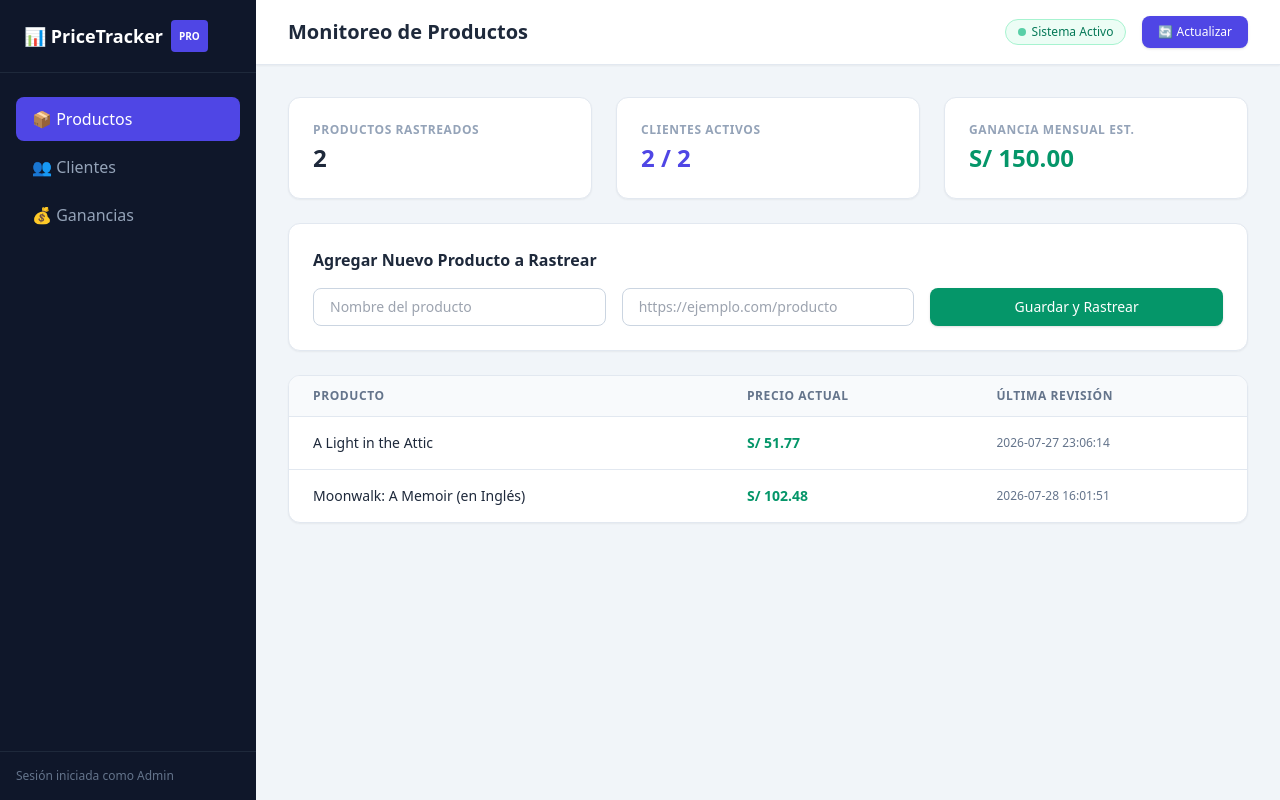
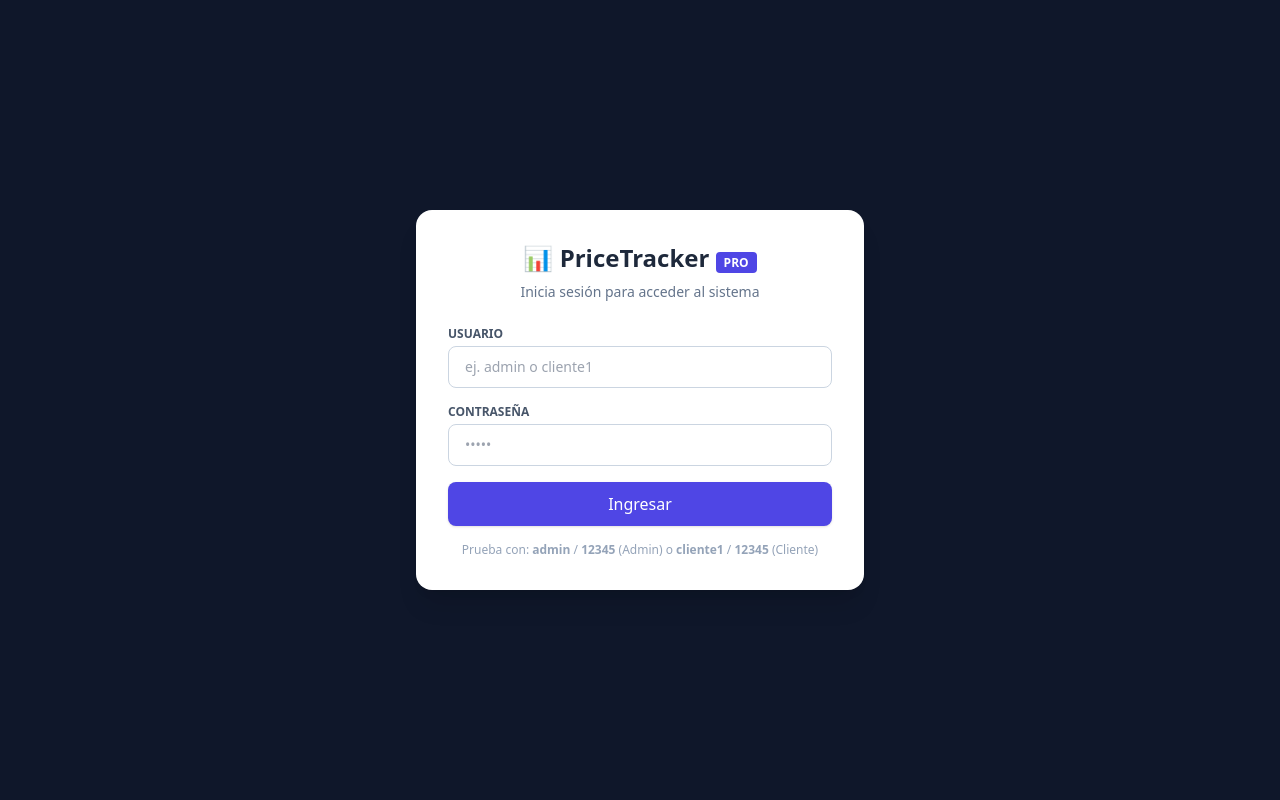
Before and after one commit to RoggerYanez/price-tracker-saas, a FastAPI app: page / in a window 1280 px wide. Run offline with FastAPI, Linux system fonts and the light colour scheme; data comes from the database, SQL or seed files in the repository; both versions use the stored data as it was after the commit; some libraries are stand-ins or nearby versions.

Commit message:
Sistema de login y control de roles admin y cliente

```diff
--- a/main.py
+++ b/main.py
@@ -1,26 +1,41 @@
-from fastapi import FastAPI, Request
+from fastapi import FastAPI, Request, HTTPException
 from fastapi.responses import HTMLResponse
 from fastapi.templating import Jinja2Templates
 from pydantic import BaseModel
 import sqlite3
 
-app = FastAPI(title="SaaS Monitoreo de Precios")
-
+app = FastAPI(title="SaaS Monitoreo de Precios con Seguridad")
 templates = Jinja2Templates(directory="templates")
 
 def obtener_conexion():
     return sqlite3.connect("monitoreo.db")
 
-# Estructura de datos para recibir el producto desde el formulario web
 class NuevoProducto(BaseModel):
     nombre: str
     url: str
+
+class LoginData(BaseModel):
+    username: str
+    password: str
 
 @app.get("/", response_class=HTMLResponse)
 def home(request: Request):
     return templates.TemplateResponse(request, "index.html")
 
-# API para obtener la lista de productos monitoreados y sus últimos precios
+# NUEVO: Endpoint para autenticar usuarios y retornar su rol
+@app.post("/api/login")
+def login(data: LoginData):
+    conexion = obtener_conexion()
+    cursor = conexion.cursor()
+    cursor.execute("SELECT rol FROM usuarios WHERE username = ? AND password = ?", (data.username, data.password))
+    usuario = cursor.fetchone()
+    conexion.close()
+
+    if not usuario:
+        raise HTTPException(status_code=400, detail="Usuario o contraseña incorrectos")
+
+    return {"mensaje": "Login exitoso", "rol": usuario[0], "username": data.username}
+
 @app.get("/api/productos")
 def listar_productos():
     conexion = obtener_conexion()
@@ -40,7 +55,6 @@ def listar_productos():
     productos = [{"id": f[0], "producto": f[1], "precio": f[2], "fecha": f[3]} for f in filas]
     return productos
 
-# NUEVA API: Permite registrar un producto y su URL dinámicamente desde el panel
 @app.post("/api/agregar-producto")
 def agregar_producto(item: NuevoProducto):
     conexion = obtener_conexion()
--- a/templates/index.html
+++ b/templates/index.html
@@ -6,34 +6,61 @@
     <title>PriceTracker | SaaS Dashboard</title>
     <script src="https://cdn.tailwindcss.com"></script>
 </head>
-<body class="bg-slate-100 font-sans text-slate-900 flex h-screen overflow-hidden">
+<body class="bg-slate-100 font-sans text-slate-900 h-screen overflow-hidden">
 
+    <!-- PANTALLA DE LOGIN -->
+    <div id="pantalla-login" class="flex items-center justify-center h-full bg-slate-900">
+        <div class="bg-white p-8 rounded-2xl shadow-xl w-full max-w-md">
+            <h2 class="text-2xl font-bold text-slate-800 text-center mb-2">📊 PriceTracker <span class="text-xs bg-indigo-600 px-2 py-0.5 rounded text-white">PRO</span></h2>
+            <p class="text-sm text-slate-500 text-center mb-6">Inicia sesión para acceder al sistema</p>
+
+            <form onsubmit="realizarLogin(event)" class="space-y-4">
+                <div>
+                    <label class="block text-xs font-semibold text-slate-600 uppercase mb-1">Usuario</label>
+                    <input type="text" id="login-user" required placeholder="ej. admin o cliente1" class="w-full border border-slate-300 rounded-lg px-4 py-2.5 text-sm focus:outline-none focus:border-indigo-600">
+                </div>
+                <div>
+                    <label class="block text-xs font-semibold text-slate-600 uppercase mb-1">Contraseña</label>
+                    <input type="password" id="login-pass" required placeholder="•••••" class="w-full border border-slate-300 rounded-lg px-4 py-2.5 text-sm focus:outline-none focus:border-indigo-600">
+                </div>
+                <button type="submit" class="w-full bg-indigo-600 hover:bg-indigo-700 text-white font-medium py-2.5 rounded-lg transition shadow">Ingresar</button>
+            </form>
+            <div class="mt-4 text-xs text-slate-400 text-center">
+                Prueba con: <b>admin</b> / <b>12345</b> (Admin) o <b>cliente1</b> / <b>12345</b> (Cliente)
+            </div>
+        </div>
+    </div>
+
+    <!-- PANEL PRINCIPAL (Oculto hasta iniciar sesión) -->
+    <div id="panel-principal" class="hidden flex h-screen overflow-hidden">
         <!-- Sidebar Lateral -->
         <aside class="w-64 bg-slate-900 text-slate-300 flex flex-col justify-between hidden md:flex">
             <div>
                 <div class="px-6 py-5 border-b border-slate-800">
                     <h1 class="text-lg font-bold text-white flex items-center gap-2">
-                    📊 PriceTracker <span class="text-[10px] bg-indigo-600 px-2 py-0.5 rounded text-white">PRO</span>
+                        📊 PriceTracker <span class="text-[10px] bg-indigo-600 px-2 py-0.5 rounded text-white" id="badge-rol">PRO</span>
                     </h1>
                 </div>
                 <nav class="px-4 py-6 space-y-1">
                     <a href="#" onclick="cambiarVista('productos')" id="nav-productos" class="flex items-center gap-3 px-4 py-2.5 rounded-lg bg-indigo-600 text-white font-medium transition">
                         📦 Productos
                     </a>
-                <a href="#" onclick="cambiarVista('clientes')" id="nav-clientes" class="flex items-center gap-3 px-4 py-2.5 rounded-lg hover:bg-slate-800 text-slate-400 hover:text-white transition">
+                    <!-- Secciones restringidas solo para Administrador -->
+                    <a href="#" onclick="cambiarVista('clientes')" id="menu-clientes" class="flex items-center gap-3 px-4 py-2.5 rounded-lg hover:bg-slate-800 text-slate-400 hover:text-white transition">
                         👥 Clientes
                     </a>
-                <a href="#" onclick="cambiarVista('ganancias')" id="nav-ganancias" class="flex items-center gap-3 px-4 py-2.5 rounded-lg hover:bg-slate-800 text-slate-400 hover:text-white transition">
+                    <a href="#" onclick="cambiarVista('ganancias')" id="menu-ganancias" class="flex items-center gap-3 px-4 py-2.5 rounded-lg hover:bg-slate-800 text-slate-400 hover:text-white transition">
                         💰 Ganancias
                     </a>
                 </nav>
             </div>
-        <div class="p-4 border-t border-slate-800 text-xs text-slate-500">
-            Sesión iniciada como Admin
+            <div class="p-4 border-t border-slate-800 flex justify-between items-center text-xs text-slate-400">
+                <span id="info-usuario">Usuario</span>
+                <button onclick="cerrarSesion()" class="text-red-400 hover:text-red-300 font-medium">Cerrar Sesión</button>
             </div>
         </aside>
 
-    <!-- Contenido Principal -->
+        <!-- Contenido -->
         <div class="flex-1 flex flex-col overflow-y-auto">
             <header class="bg-white border-b border-slate-200 px-8 py-4 flex justify-between items-center shadow-sm">
                 <h2 id="titulo-vista" class="text-xl font-bold text-slate-800">Monitoreo de Productos</h2>
@@ -48,7 +75,6 @@
             </header>
 
             <main class="p-8 max-w-7xl w-full mx-auto space-y-6">
-
                 <!-- KPIs -->
                 <div class="grid grid-cols-1 md:grid-cols-3 gap-6">
                     <div class="bg-white p-6 rounded-xl border border-slate-200 shadow-sm">
@@ -65,16 +91,65 @@
                     </div>
                 </div>
 
-            <!-- Sección Dinámica -->
-            <div id="seccion-contenido" class="space-y-6">
-                <!-- Se inyecta la vista de productos por defecto -->
+                <div id="seccion-contenido" class="space-y-6"></div>
+            </main>
         </div>
-
-        </main>
     </div>
 
     <script>
         let productosGlobal = [];
+        let usuarioActual = null;
+
+        async function realizarLogin(event) {
+            event.preventDefault();
+            const username = document.getElementById('login-user').value;
+            const password = document.getElementById('login-pass').value;
+
+            try {
+                const response = await fetch('/api/login', {
+                    method: 'POST',
+                    headers: { 'Content-Type': 'application/json' },
+                    body: JSON.stringify({ username, password })
+                });
+
+                if (response.ok) {
+                    const data = await response.json();
+                    usuarioActual = data;
+
+                    // Ocultar login y mostrar panel principal
+                    document.getElementById('pantalla-login').classList.add('hidden');
+                    document.getElementById('panel-principal').classList.remove('hidden');
+                    document.getElementById('info-usuario').innerText = `${data.username} (${data.rol})`;
+
+                    // Control de permisos según el rol
+                    if (data.rol === 'cliente') {
+                        document.getElementById('menu-clientes').style.display = 'none';
+                        document.getElementById('menu-ganancias').style.display = 'none';
+                        document.getElementById('badge-rol').innerText = 'CLIENTE';
+                    } else {
+                        document.getElementById('menu-clientes').style.display = 'flex';
+                        document.getElementById('menu-ganancias').style.display = 'flex';
+                        document.getElementById('badge-rol').innerText = 'ADMIN';
+                    }
+
+                    cambiarVista('productos');
+                    cargarDatos();
+                } else {
+                    alert("Credenciales incorrectas. Verifica usuario y contraseña.");
+                }
+            } catch (error) {
+                console.error("Error en el login:", error);
+                alert("Error al conectar con el servidor.");
+            }
+        }
+
+        function cerrarSesion() {
+            usuarioActual = null;
+            document.getElementById('panel-principal').classList.add('hidden');
+            document.getElementById('pantalla-login').classList.remove('hidden');
+            document.getElementById('login-user').value = '';
+            document.getElementById('login-pass').value = '';
+        }
 
         async function cargarDatos() {
             try {
@@ -114,10 +189,12 @@
         function cambiarVista(vista) {
             ['productos', 'clientes', 'ganancias'].forEach(v => {
                 const btn = document.getElementById(`nav-${v}`);
+                if(btn) {
                     if (v === vista) {
                         btn.className = "flex items-center gap-3 px-4 py-2.5 rounded-lg bg-indigo-600 text-white font-medium transition";
                     } else {
                         btn.className = "flex items-center gap-3 px-4 py-2.5 rounded-lg hover:bg-slate-800 text-slate-400 hover:text-white transition";
+                    }
                 }
             });
 
@@ -127,7 +204,6 @@
             if (vista === 'productos') {
                 titulo.innerText = "Monitoreo de Productos";
                 contenedor.innerHTML = `
-                    <!-- Formulario para agregar nueva URL -->
                     <div class="bg-white p-6 rounded-xl border border-slate-200 shadow-sm">
                         <h3 class="text-md font-bold text-slate-800 mb-4">Agregar Nuevo Producto a Rastrear</h3>
                         <form id="form-agregar" onsubmit="registrarProducto(event)" class="grid grid-cols-1 md:grid-cols-3 gap-4">
@@ -136,8 +212,6 @@
                             <button type="submit" class="bg-emerald-600 hover:bg-emerald-700 text-white text-sm font-medium rounded-lg px-4 py-2 shadow transition">Guardar y Rastrear</button>
                         </form>
                     </div>
-
-                    <!-- Tabla -->
                     <div class="bg-white shadow-sm rounded-xl border border-slate-200 overflow-hidden">
                         <table class="w-full text-left border-collapse">
                             <thead>
@@ -151,7 +225,7 @@
                         </table>
                     </div>`;
                 renderizarTablaProductos();
-            } else if (vista === 'clientes') {
+            } else if (vista === 'clientes' && usuarioActual.rol === 'admin') {
                 titulo.innerText = "Gestión de Clientes";
                 contenedor.innerHTML = `
                     <div class="bg-white shadow-sm rounded-xl border border-slate-200 p-6">
@@ -174,7 +248,7 @@
                             </tbody>
                         </table>
                     </div>`;
-            } else if (vista === 'ganancias') {
+            } else if (vista === 'ganancias' && usuarioActual.rol === 'admin') {
                 titulo.innerText = "Control de Ganancias";
                 contenedor.innerHTML = `
                     <div class="bg-white shadow-sm rounded-xl border border-slate-200 p-6">
@@ -202,10 +276,6 @@
                 alert("Hubo un error al registrar el producto.");
             }
         }
-
-        // Cargar vista inicial al abrir la página
-        cambiarVista('productos');
-        cargarDatos();
     </script>
 </body>
 </html>
```
Also changed, not shown: base_datos.py (+22 -3 lines), monitoreo.db. Lines whose indentation alone changed are shown as unchanged.
